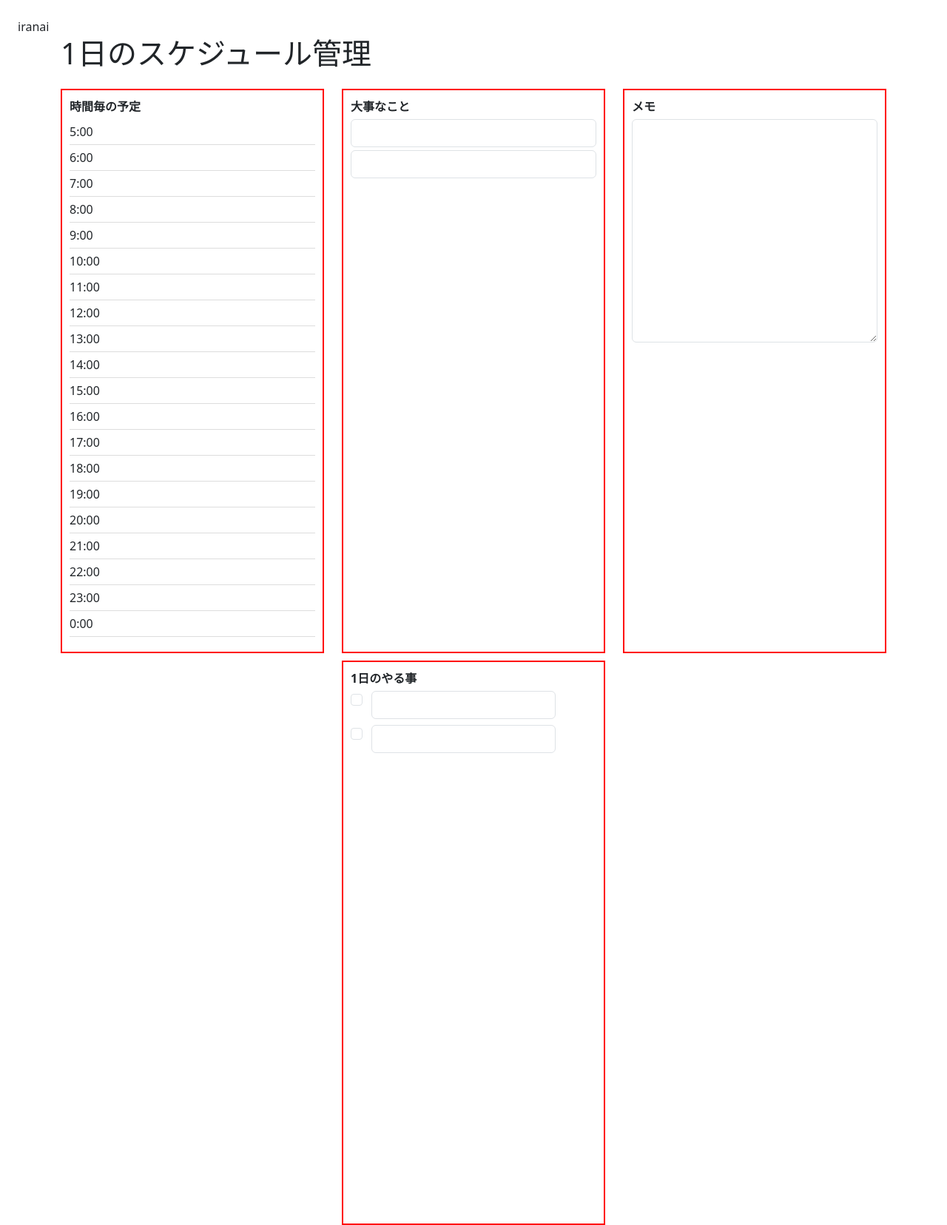
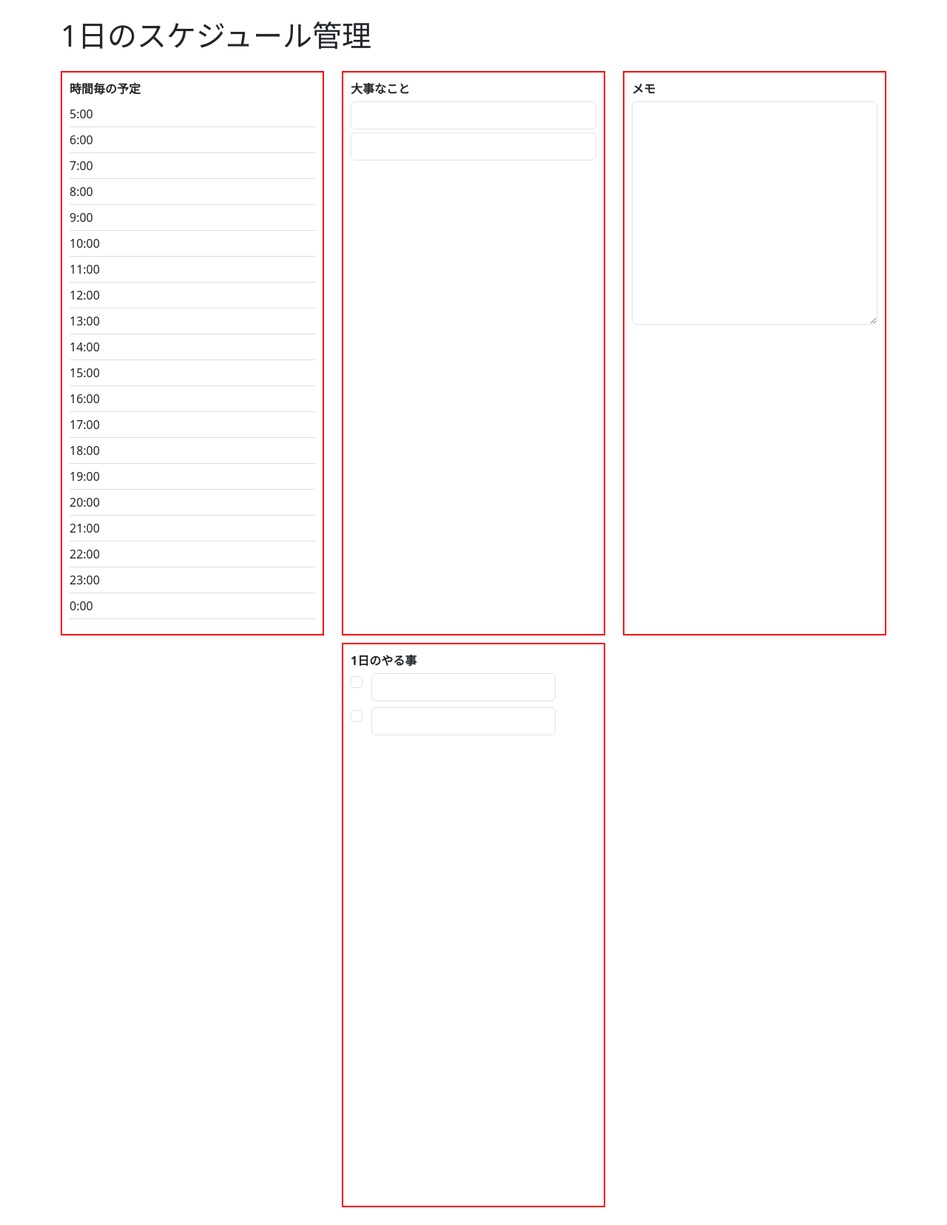
Before and after one commit to Mikan-777-star/zemi3_1, a PHP site: page /zemi/zemi.php in a window 1280 px wide. Shown: the whole page at 74% size. After the commit the page ends 1632 px from the top, so only its background shows below. Run offline with PHP 8.4, Linux system fonts and the light colour scheme.

Commit message:
いらないファイル

```diff
--- a/src/zemi/zemi.php
+++ b/src/zemi/zemi.php
@@ -1,5 +1,3 @@
-iranai
-
 <!DOCTYPE html>
 <html lang="ja">
 <head>
```
